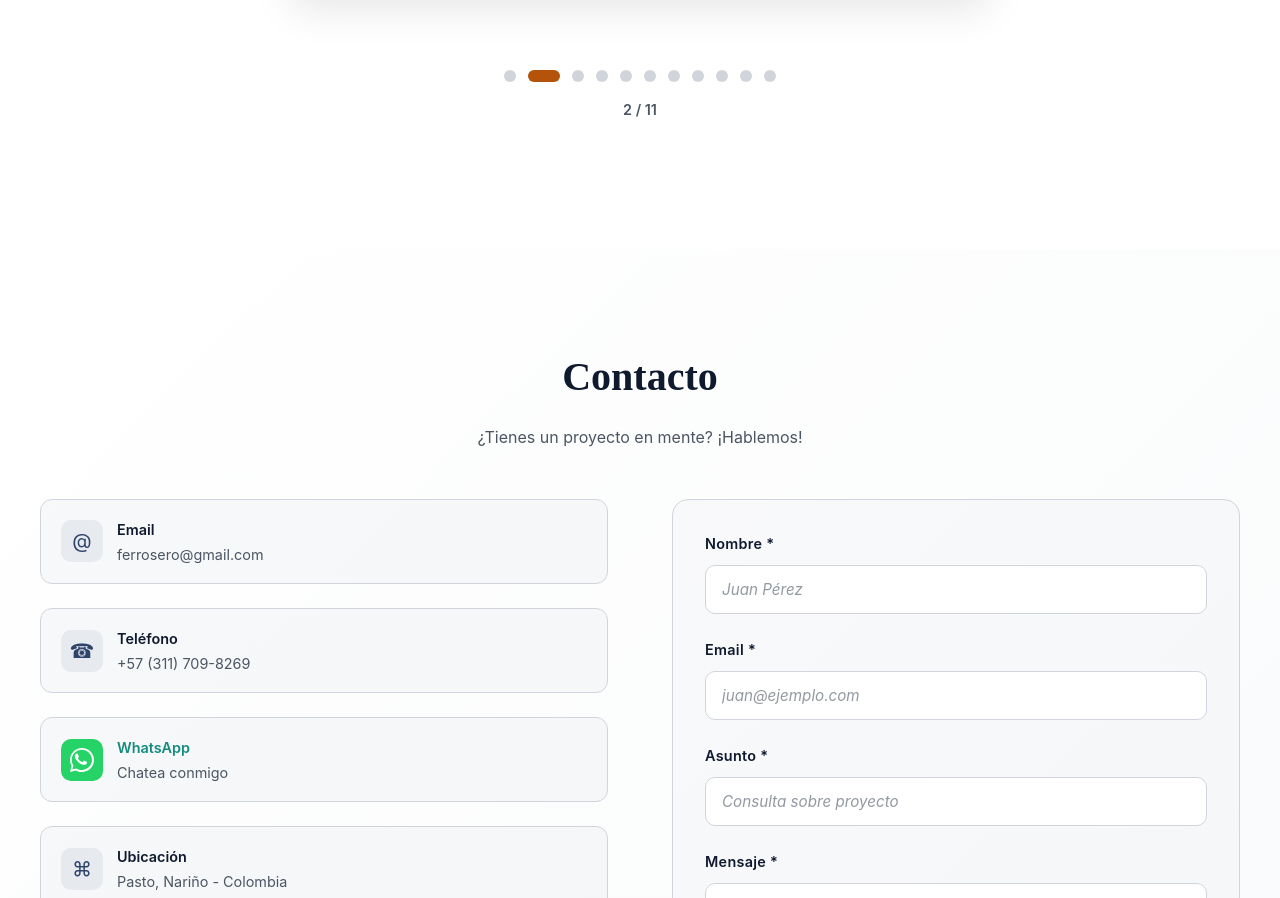
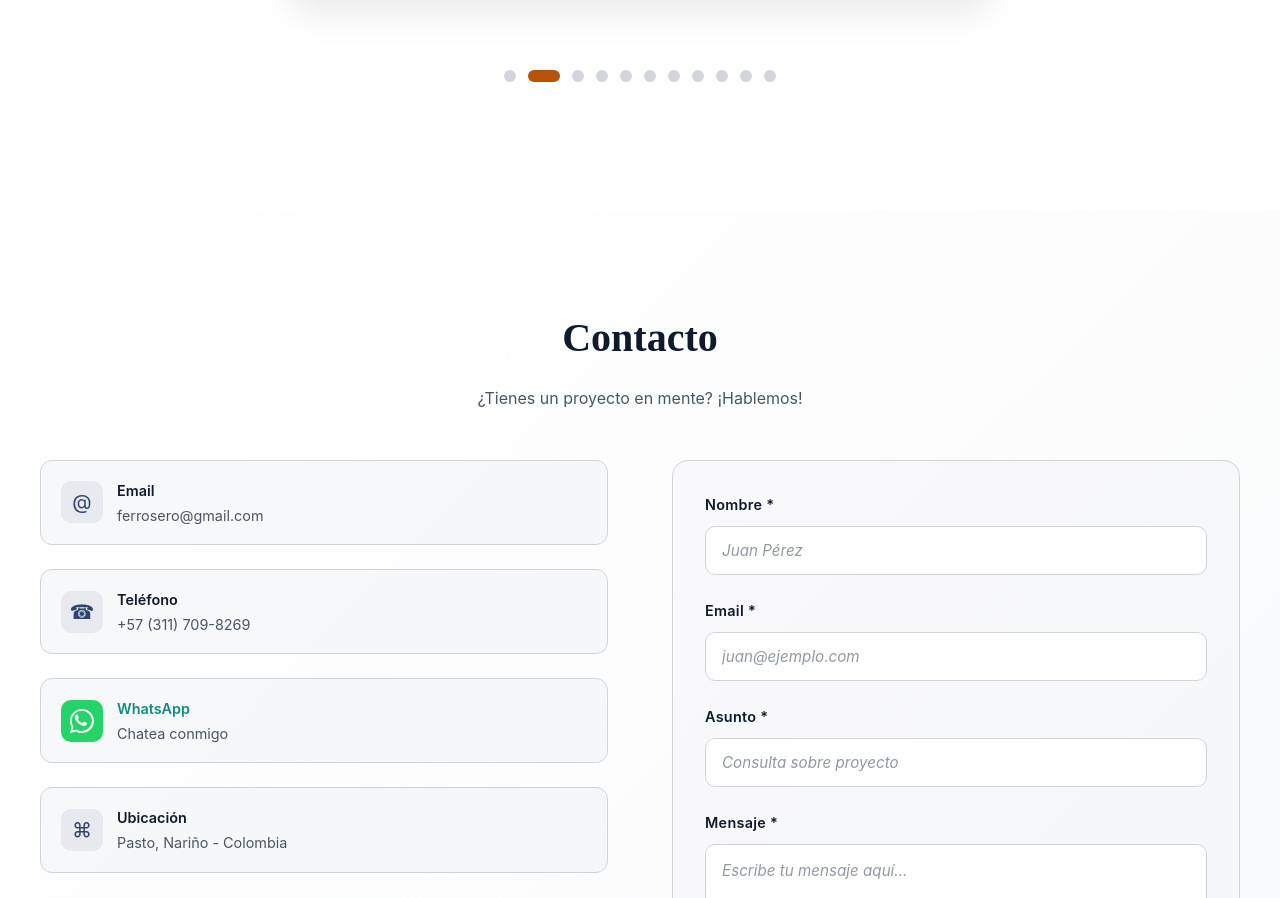
Before and after one commit to fernandorosero91/portafolio, a Next.js app: page / in a window 1280 px wide. Shown: the part 5624-6522 px from the top of the page. Built offline with nearby package versions, Linux system fonts and the light colour scheme.

Commit message:
se quito contador de la seccion de experiencia

```diff
--- a/app/components/Experience.tsx
+++ b/app/components/Experience.tsx
@@ -169,10 +169,6 @@ export default function Experience() {
                 />
               ))}
             </div>
-
-            <div className="carousel-counter">
-              {currentIndex + 1} / {filteredExperiences.length}
-            </div>
           </div>
         ) : (
           <div className="timeline">
--- a/app/globals.css
+++ b/app/globals.css
@@ -2569,18 +2569,6 @@ html.light-mode .dot:hover {
 
 html.light-mode .dot.active {
   background-color: var(--light-accent-amber);
-}
-
-.carousel-counter {
-  text-align: center;
-  margin-top: 1rem;
-  font-size: 0.9rem;
-  color: var(--text-tertiary);
-  font-weight: 600;
-}
-
-html.light-mode .carousel-counter {
-  color: var(--light-text-tertiary);
 }
 
 /* Enhanced Timeline Styles */
```
